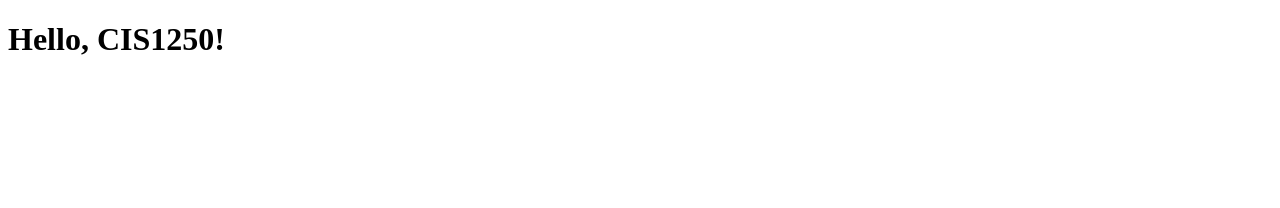
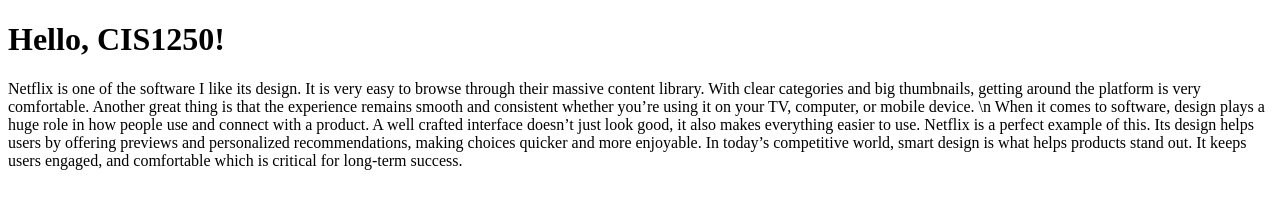
Before and after one commit to Aregta/CIS1250-lab1, a plain HTML site: page index.html in a window 1280 px wide. Drawn offline with Linux system fonts and the light colour scheme.

Commit message:
Update index.html

```diff
--- a/index.html
+++ b/index.html
@@ -8,7 +8,10 @@
 
 <body>
   <h1> Hello, CIS1250!</h1>
-  <p></p>
+  <p>Netflix is one of the software I like its design. It is very easy to browse through their massive content library. With clear categories and big thumbnails, getting around the platform is very comfortable. Another great thing is that the experience remains smooth and consistent whether you’re using it on your TV, computer, or mobile device. \n
+
+    When it comes to software, design plays a huge role in how people use and connect with a product. A well crafted interface doesn’t just look good, it also makes everything easier to use. Netflix is a perfect example of this. Its design helps users by offering previews and personalized recommendations, making choices quicker and more enjoyable. In today’s competitive world, smart design is what helps products stand out. It keeps users engaged, and comfortable which is critical for long-term success.
+</p>
 </body>
 
 </html>
```
